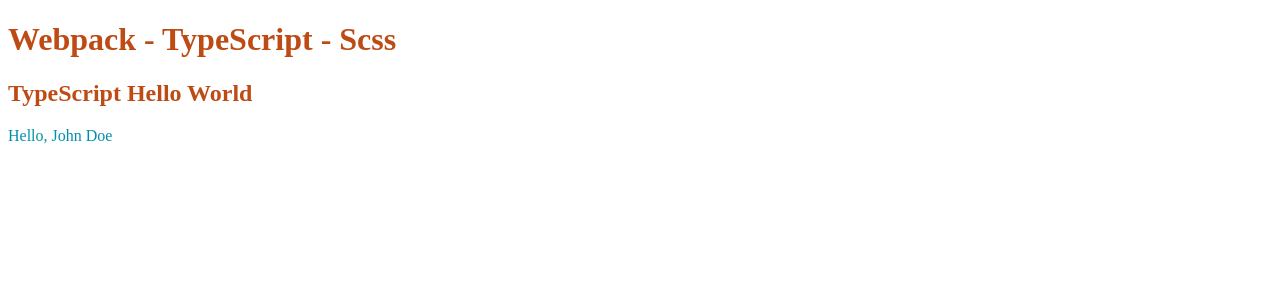
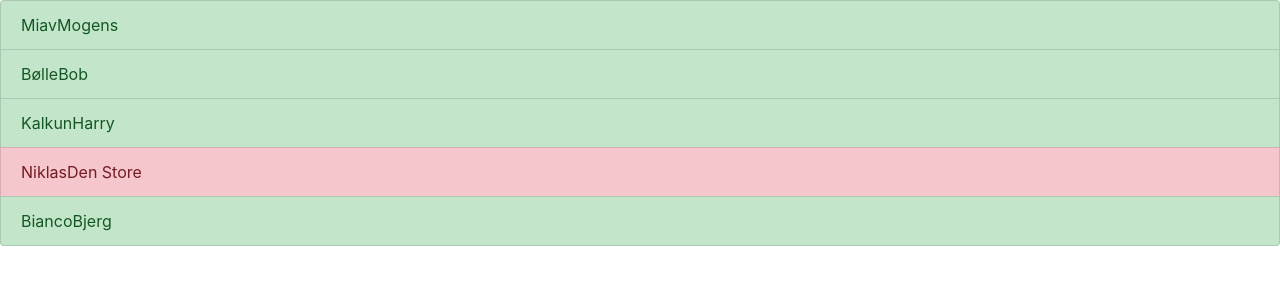
Before and after one commit to kami44/StudinFrontEnd, a website built with webpack: page src/index.htm in a window 1280 px wide. Built offline with nearby package versions, Linux system fonts and the light colour scheme; files whose address does not match are found by name.

Commit message:
PP-klasseliste

```diff
--- a/src/index.htm
+++ b/src/index.htm
@@ -4,13 +4,31 @@
   <meta http-equiv="Content-Type" content="text/html; charset=utf-8">
   <title>Coding Template</title>
   <link rel="stylesheet" type="text/css" href="bundle.css">
+
+  <link rel="stylesheet" href="https://stackpath.bootstrapcdn.com/bootstrap/4.3.1/css/bootstrap.min.css" integrity="sha384-ggOyR0iXCbMQv3Xipma34MD+dH/1fQ784/j6cY/iJTQUOhcWr7x9JvoRxT2MZw1T" crossorigin="anonymous">
+  <link rel="stylesheet" type="text/css" href="css/style.css">
+  <script src="https://cdn.jsdelivr.net/npm/vue/dist/vue.js"></script>
 </head>
 
 <body>
-  <h1>Webpack - TypeScript - Scss</h1>
-  <h2>TypeScript Hello World</h2>
-  <div id="content"></div>
+  <div id="wrapper">
+      <div id="menu">
 
+      </div>
+      <div id="content">
+        <ul class="list-group" id="klasseliste">
+          <li class="list-group-item list-group-item-danger" :class="{attend:student.attendancy}"  v-for="student in students" >
+            <div>
+              <div>{{student.firstName}}</div><div>{{student.lastName}}</div>
+            </div>
+          </li>
+        </ul>
+      </div>
+
+  </div>
+  <script src="https://code.jquery.com/jquery-3.3.1.slim.min.js" integrity="sha384-q8i/X+965DzO0rT7abK41JStQIAqVgRVzpbzo5smXKp4YfRvH+8abtTE1Pi6jizo" crossorigin="anonymous"></script>
+  <script src="https://cdnjs.cloudflare.com/ajax/libs/popper.js/1.14.7/umd/popper.min.js" integrity="sha384-UO2eT0CpHqdSJQ6hJty5KVphtPhzWj9WO1clHTMGa3JDZwrnQq4sF86dIHNDz0W1" crossorigin="anonymous"></script>
+  <script src="https://stackpath.bootstrapcdn.com/bootstrap/4.3.1/js/bootstrap.min.js" integrity="sha384-JjSmVgyd0p3pXB1rRibZUAYoIIy6OrQ6VrjIEaFf/nJGzIxFDsf4x0xIM+B07jRM" crossorigin="anonymous"></script>
   <script src="bundle.js"></script>
 </body>
 </html>
--- a/src/js/index.ts
+++ b/src/js/index.ts
@@ -1,4 +1,4 @@
-interface Person {
+/*interface Person {
     firstName: string;
     lastName: string;
 }
@@ -9,4 +9,25 @@
 let user: Person = { firstName: "John", lastName: "Doe" };
 
 let element: HTMLDivElement = <HTMLDivElement> document.getElementById("content");
-element.innerHTML = greeter(user);
+element.innerHTML = greeter(user);*/
+interface IStudent{
+    firstName: string;
+    lastName: string;
+    attendancy: boolean;
+}
+
+new Vue({
+    el: "#wrapper",
+    data:{
+        students : [
+            {firstName:"Miav", lastName:"Mogens",attendancy:true},
+            {firstName:"Bølle", lastName:"Bob",attendancy:true},
+            {firstName:"Kalkun", lastName:"Harry",attendancy:true},
+            {firstName:"Niklas", lastName:"Den Store",attendancy:false},
+            {firstName:"Bianco", lastName:"Bjerg",attendancy:true},
+        ],
+    },
+    methods:{
+
+    }
+})
```
Also changed, not shown: dist/bundle.js, dist/css/style.css (added), dist/index.htm, 1 other file.
